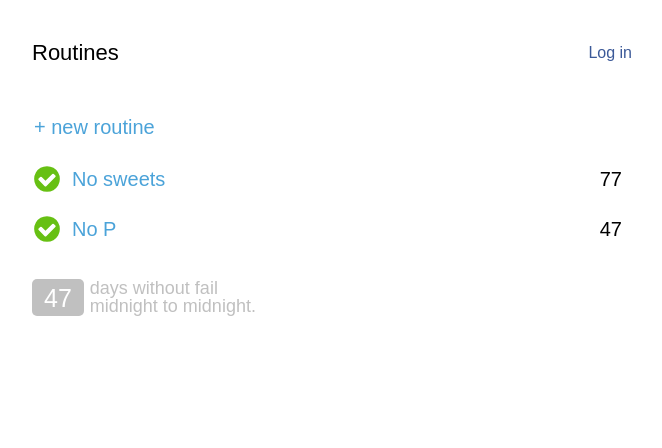
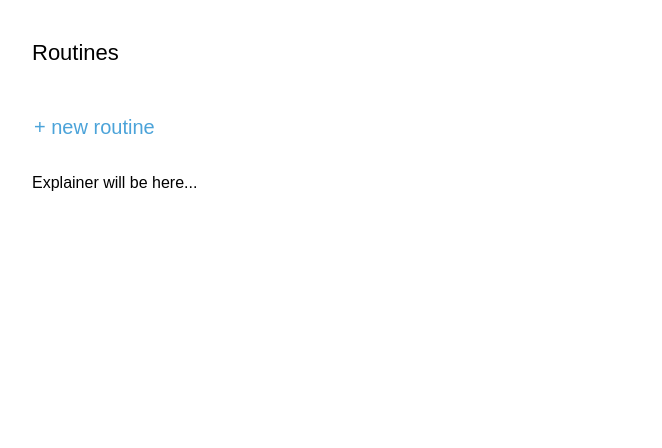
Before and after one commit to honzzz/routines, a plain HTML site: page index.html in a window 1280 px wide. Shown: the whole page, without its empty margins (308-970 px from the left). Drawn offline with Linux system fonts and the light colour scheme.

Commit message:
Login link commented out

```diff
--- a/index.html
+++ b/index.html
@@ -12,9 +12,9 @@
 <body>
 
 <div id="container">
-    <div id="login">
+    <!-- <div id="login">
         <a href="/login/">Log in</a>
-    </div>
+    </div> -->
 
     <div id="header">
         <span class="appname">Routines</span>
--- a/routines.js
+++ b/routines.js
@@ -311,7 +311,7 @@ if (user) {
 else {
     // try to get data from local storage
     data = JSON.parse(localStorage.getItem('routines'));
-    data = {"last_check":'2018-05-13',"days_without_fail":47,"routines":[{"name":"No sweets","note":"Ne buchty, čokolády, oplatky, medovníky atp. Smím buchty od mamky, darované sladkosti, dobroty na svatbách, když pozvu dámu do cukrárny a podobně. ","days":77,"done":true,"no":true,"id":308258},{"name":"No P","note":"No porn. ","days":47,"done":true,"no":true,"id":151941}]};localStorage.setItem('routines', JSON.stringify(data));
+    //data = {"last_check":'2018-05-13',"days_without_fail":47,"routines":[{"name":"No sweets","note":"Ne buchty, čokolády, oplatky, medovníky atp. Smím buchty od mamky, darované sladkosti, dobroty na svatbách, když pozvu dámu do cukrárny a podobně. ","days":77,"done":true,"no":true,"id":308258},{"name":"No P","note":"No porn. ","days":47,"done":true,"no":true,"id":151941}]};localStorage.setItem('routines', JSON.stringify(data));
 
     if (data) {
         // logged in before, data moved to db
```
